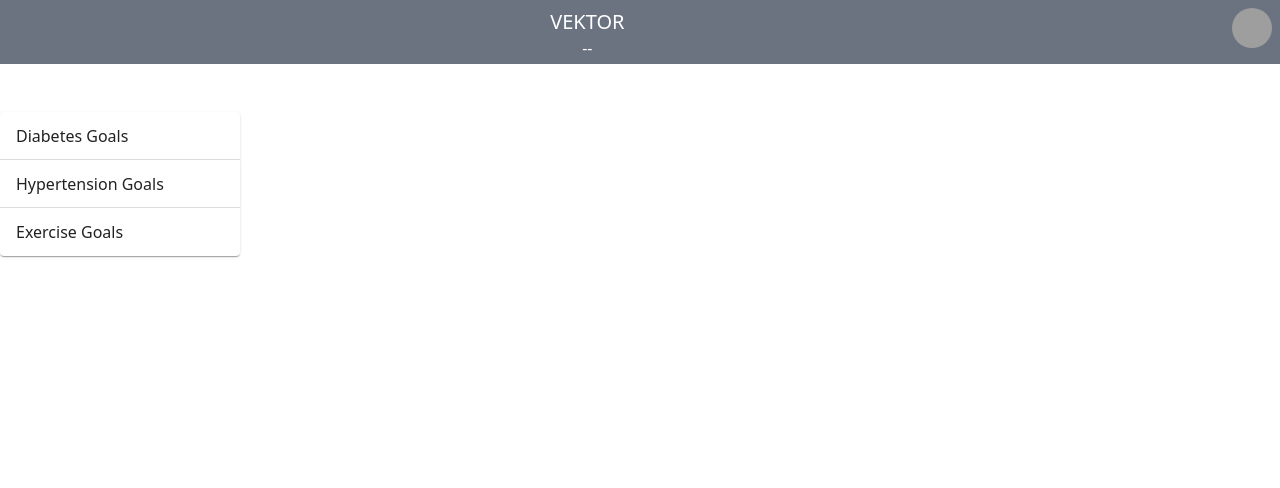
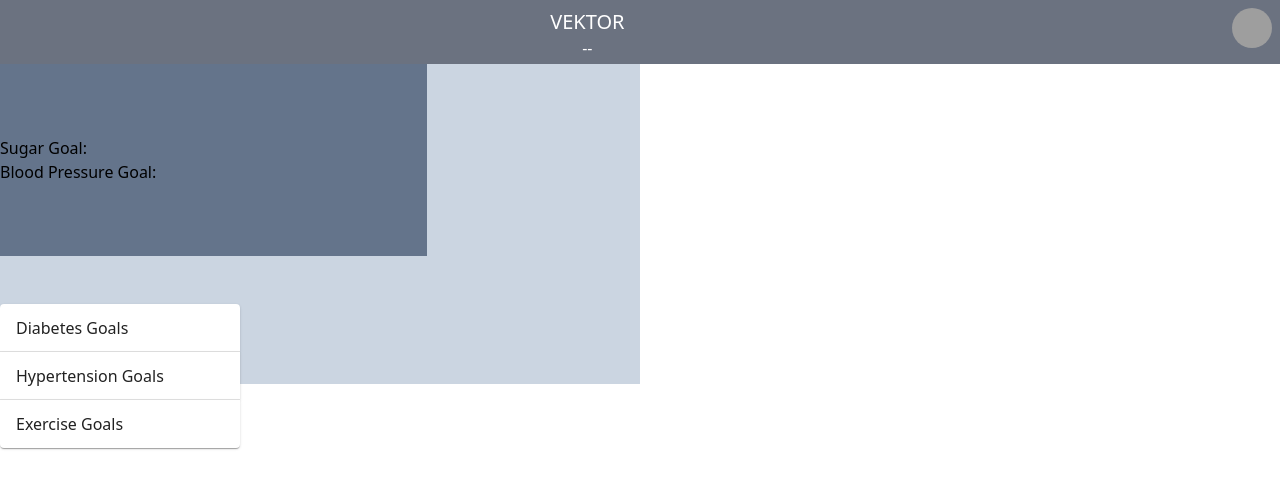
Before and after one commit to axolotl-vekt/vektor, a React app: page /personalGoals in a window 1280 px wide. Shown: the top 488 px of the page. Built offline with nearby package versions, Linux system fonts and the light colour scheme; no server answers; grey boxes are pictures that could not be loaded.

Commit message:
tailwind adjustments

```diff
--- a/client/components/PersonalGoals.jsx
+++ b/client/components/PersonalGoals.jsx
@@ -6,6 +6,15 @@
   return (
     <div>
       <Navbar/>
+      <div className='flex-col w-6/12 h-80 content-center bg-slate-300 align-middle'>
+        <div className='flex-col w-8/12 h-48 content-center bg-slate-500'>
+          <div>
+            Sugar Goal:
+          </div>
+          <div>
+            Blood Pressure Goal:
+          </div>
+        </div>
         <div className='flow content-center place-content-center h-60 w-60'>
           <AccordionRepeat
           summary={<div>Diabetes Goals</div>}
@@ -21,5 +30,6 @@
           />
         </div>
       </div>
+    </div>
   )
 }
```
Lines whose indentation alone changed are shown as unchanged.
